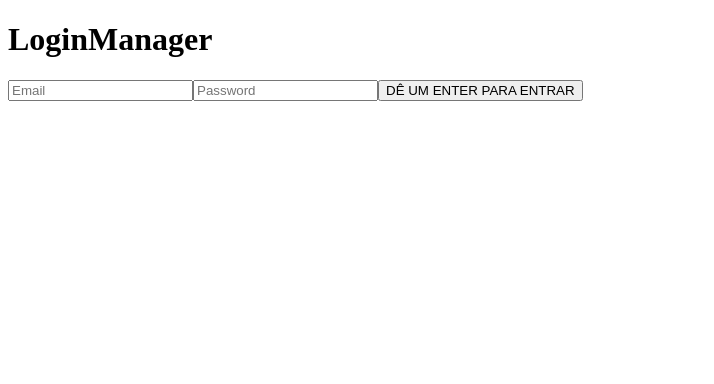
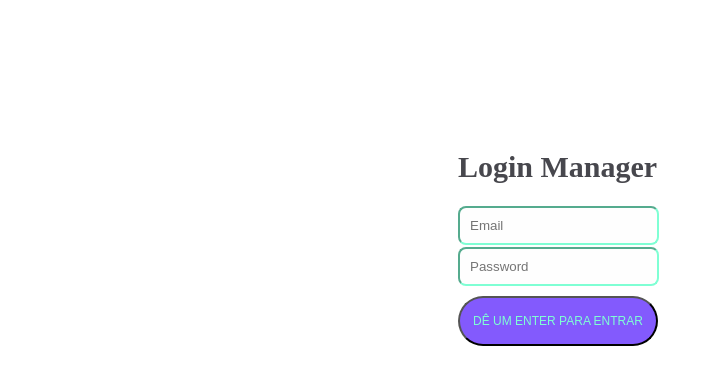
Before and after one commit to danielwaite6/i7Tech-Web, a React (Create React App) app: page / in a window 1280 px wide. Shown: the top 384 px of the page, without its empty margins (0-714 px from the left). Built offline with nearby package versions, Linux system fonts and the light colour scheme.

Commit message:
MORE COMMITS

```diff
--- a/package.json
+++ b/package.json
@@ -18,6 +18,7 @@
     "react-router-dom": "^5.2.0",
     "react-scripts": "4.0.3",
     "redux": "^4.1.0",
+    "styled-components": "^5.3.0",
     "typescript": "^4.1.2",
     "web-vitals": "^1.0.1"
   },
@@ -47,6 +48,7 @@
   },
   "devDependencies": {
     "@types/react-redux": "^7.1.18",
-    "@types/react-router-dom": "^5.1.8"
+    "@types/react-router-dom": "^5.1.8",
+    "@types/styled-components": "^5.1.11"
   }
 }
--- a/src/App.tsx
+++ b/src/App.tsx
@@ -1,8 +1,8 @@
 import { BrowserRouter, Route, Switch } from "react-router-dom";
 import { Provider } from 'react-redux'
 import { store } from './store'
-import { LoginManager } from "./pages/screens/LoginManager";
-import { ManageDrivers } from "./pages/screens/ManageDrivers";
+import { LoginManager } from "./pages/screens/LoginManager/LoginManager";
+import { ManageDrivers } from "./pages/screens/ManageDrivers/ManageDrivers";
 
 export function App() {
   return (
--- a/src/pages/screens/LoginManager.tsx
+++ b/src/pages/screens/LoginManager/LoginManager.tsx
@@ -1,8 +1,8 @@
 import { FormEvent, useState } from "react";
 import { useHistory } from 'react-router-dom'
 import { useDispatch } from "react-redux";
-import { api } from "../../services/api";
-//import { useEffect } from "react";
+import { api } from "../../../services/api";
+import { Title, Container, Button, Form, Input } from "./styles";
 
 
 
@@ -61,27 +61,25 @@ export function LoginManager() {
 
     return (
 
-        <>
-            <h1>LoginManager</h1>
-            <form onSubmit={handleLogin}>
-                <input
+        <Container>
+
+            <Form onSubmit={handleLogin}>
+                <Title>Login Manager</Title>
+                <Input
                     type="text"
                     placeholder="Email"
                     onChange={(event) => setEmail(event.target.value)}
                     value={email}
-                />
-                <input
+                /><br />
+                <Input
                     type="text"
                     placeholder="Password"
                     onChange={(event) => setPassword(event.target.value)}
                     value={password}
-                />
-                <button type="submit">DÊ UM ENTER PARA ENTRAR</button>
+                /><br />
+                <Button type="submit">DÊ UM ENTER PARA ENTRAR</Button>
 
-
-
-
-            </form>
-        </>
+            </Form>
+        </Container>
     )
 }
--- /dev/null
+++ b/src/pages/screens/LoginManager/styles.ts
@@ -0,0 +1,57 @@
+import styled from 'styled-components';
+
+
+export const Container = styled.div`
+
+  flex: 1;
+
+
+`;
+
+export const Form = styled.form`
+
+  margin-top: 150px;
+  margin-left: 450px;
+
+
+`;
+
+export const Title = styled.h1`
+  font-size: 30px;
+  color: #47474D;
+`;
+
+export const Input = styled.input`
+  background: #fefefe;
+
+  border-width: 0.5;
+  border-color: aquamarine;
+
+  padding: 10px;
+  border-radius: 8px;
+
+  margin-top: 2px;
+`;
+
+
+export const FormDiv = styled.h1`
+  padding: 2px;
+`;
+
+
+export const Button = styled.button`
+  background-color: #835afd;
+  border: 1;
+  color: aquamarine;
+  text-decoration: solid;
+  font-size: 12px;
+  font-weight: 500;
+  cursor: pointer;
+
+  height: 50px;
+  width: 200px;
+
+  border-radius: 50px;
+
+  margin-top: 10px;
+`;
--- a/src/pages/screens/ManageDrivers.tsx
+++ b/src/pages/screens/ManageDrivers/ManageDrivers.tsx
@@ -1,8 +1,8 @@
 //import { useEffect } from "react";
 import { FormEvent, useCallback, useEffect, useState } from "react";
 import { DefaultRootState, useSelector } from "react-redux";
-import { api } from "../../services/api";
-//import { api } from "../../services/api";
+import { api } from "../../../services/api";
+import { Lista, ItemList, Button, Input, Title } from "./styles";
 
 interface driversProps {
     _id: string;
@@ -75,52 +75,53 @@ export function ManageDrivers() {
         DoCallBack();
     }, [DoCallBack, listDrivers]);
 
-    //console.log('ESTOU EM MANAGED DRIVERS: ', data.data.email);
-    //console.log('ESTOU EM MANAGED DRIVERS: ', data.data.name);
+
     /**Object.values(data).map((item) => {
         return console.log(item.email)
     }); */
-    //console.log('FUI REDIRECIONADO PARA A TELA: ManageDrivers', data);
 
 
     return (
         <div>
-            ESTOU EM MANAGED DRIVERS
+            <Title>TELA DE GERENCIAMENTO DE MOTORISTAS</Title>
             <br />
             <br />
 
             <form onSubmit={handleCreateDriver}>
-                <input
+                <Input
                     type="text"
                     placeholder="Nome"
                     onChange={(event) => setName(event.target.value)}
                     value={name}
                 />
-                <input
+                <Input
                     type="text"
                     placeholder="Email"
                     onChange={(event) => setEmail(event.target.value)}
                     value={email}
                 />
-                <input
+                <Input
                     type="text"
                     placeholder="Password"
                     onChange={(event) => setPassword(event.target.value)}
                     value={password}
 
-                />
-                <button type="submit">DÊ UM ENTER PARA CRIAR UM MOTORISTA</button>
+                /><br />
+                <Button type="submit">DÊ UM ENTER PARA CRIAR UM MOTORISTA</Button>
             </form>
             <br />
 
+
             {
                 listDrivers.map((item) => (
-                    <ul key={item._id}>
-                        <li>{item.name}</li>
-                        <li>{item.email}</li>
-                    </ul>
+                    <Lista key={item._id}>
+                        <ItemList> {`Nome: ${item.name}`}</ItemList><br />
+                        <ItemList> {`Email: ${item.email}`}</ItemList>
+                        <p />
+                    </Lista>
                 ))
             }
+
 
         </div>
     )
--- /dev/null
+++ b/src/pages/screens/ManageDrivers/styles.ts
@@ -0,0 +1,67 @@
+import styled from 'styled-components';
+
+
+export const Container = styled.div`
+  flex: 1;
+`;
+
+
+export const Lista = styled.div`
+  background-color: cyan;
+  border-radius: 5px;
+`;
+
+export const ItemList = styled.span`
+  margin-left: 15px;
+  color: brown;
+`;
+
+
+
+export const Form = styled.form`
+
+  margin-top: 150px;
+  margin-left: 450px;
+
+
+`;
+
+export const Title = styled.h1`
+  font-size: 30px;
+  color: #47474D;
+`;
+
+export const Input = styled.input`
+  background: #fefefe;
+
+  border-width: 0.5;
+  border-color: aquamarine;
+
+  padding: 10px;
+  border-radius: 8px;
+
+  margin-top: 2px;
+`;
+
+
+export const FormDiv = styled.h1`
+  padding: 2px;
+`;
+
+
+export const Button = styled.button`
+  background-color: #835afd;
+  border: 1;
+  color: aquamarine;
+  text-decoration: solid;
+  font-size: 12px;
+  font-weight: 500;
+  cursor: pointer;
+
+  height: 50px;
+  width: 200px;
+
+  border-radius: 50px;
+
+  margin-top: 10px;
+`;
```
Also changed, not shown: 1 other file (tests, documents, lock files or other folders).
